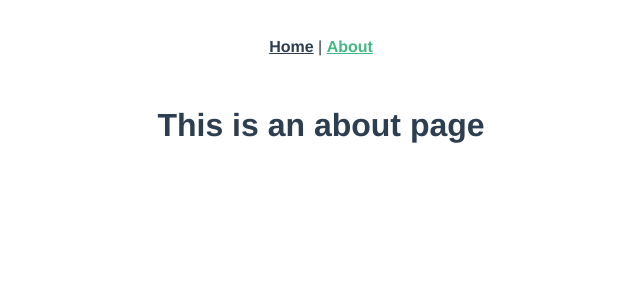
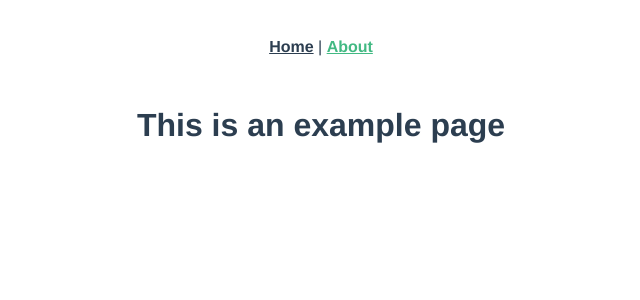
Before and after one commit to chang180/vue-practice, a Vue app: page /about in a window 1280 px wide. Shown: the top 300 px of the page, without its empty margins (319-959 px from the left). Built offline with nearby package versions, Linux system fonts and the light colour scheme.

Commit message:
env setup status

```diff
--- a/src/views/About.vue
+++ b/src/views/About.vue
@@ -1,5 +1,5 @@
 <template>
-  <div class="about">
-    <h1>This is an about page</h1>
+  <div class="example">
+    <h1>This is an example page</h1>
   </div>
 </template>
```
